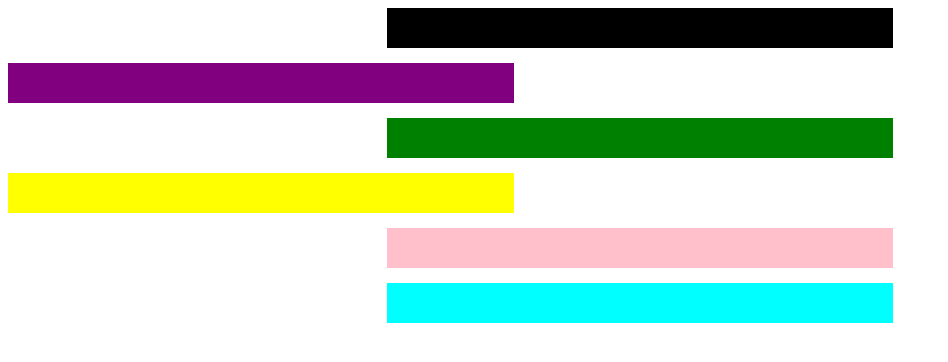
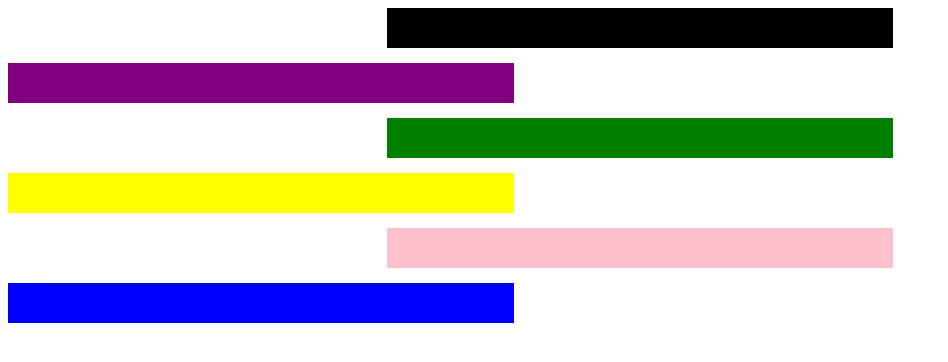
Before and after one commit to RavenBO/irshenko, a website: page src/index.html in a window 1280 px wide. Shown: the whole page, without its empty margins (0-948 px from the left). Drawn offline with nearby package versions, Linux system fonts and the light colour scheme; files that its build step writes are made by us from their sources.

Commit message:
css remark

```diff
--- a/src/css/blocks.sass
+++ b/src/css/blocks.sass
@@ -27,8 +27,7 @@
         margin: 0 auto
         margin-top: 15px
     &_6
-        background-color: aqua
+        background-color: blue
         height: 40px
         width: 40%
-        margin: 0 auto
         margin-top: 15px
```
Also changed, not shown: src/css/blocks.min.css, 1 other file.
